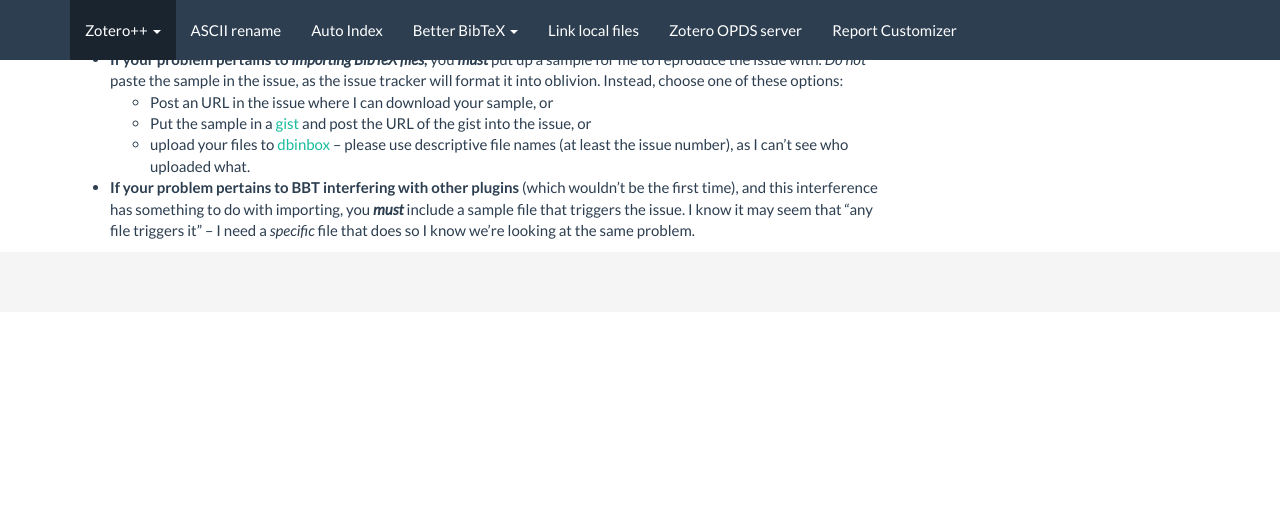
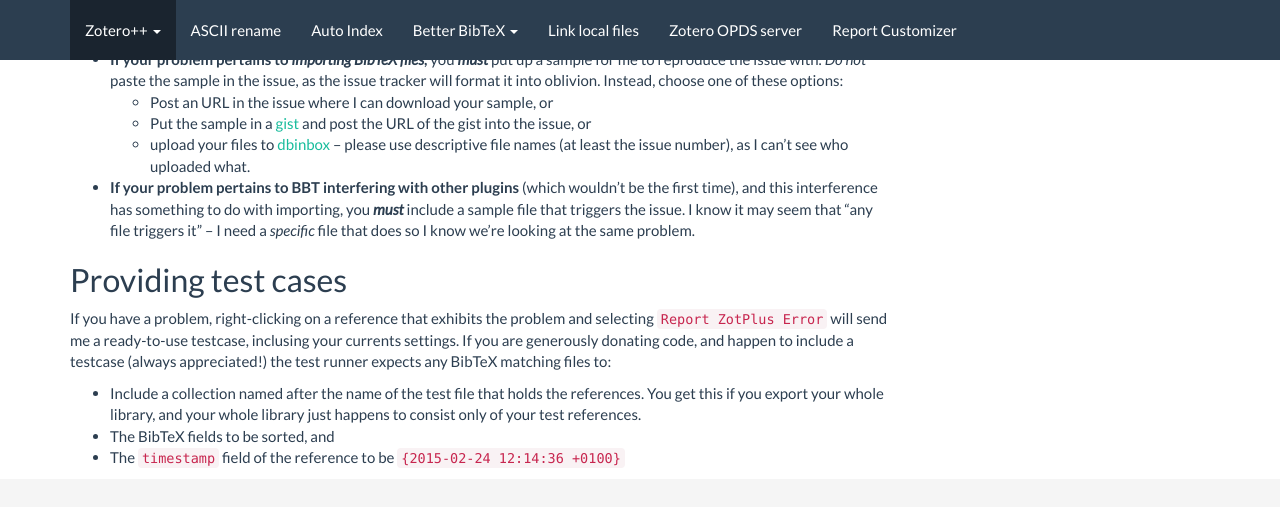
Before and after one commit to edwinksl/ZotPlus.github.io, a Jekyll site: the page built from support.md, in a window 1280 px wide and 900 px high, scrolled down 879 px. Shown: the top 507 px of the window. Built offline with Jekyll 4.4.1, drawn with Linux system fonts in a browser that asks for light colours; nearby versions of some CDN libraries.

Commit message:
ascii-rename 0.0.40 / auto-index 0.0.36 / better-bibtex 1.2.17 / debug-bridge 0.1.0 / link-local-files 0.0.9 / opds 0.0.10 / report-customizer 0.2.17

```diff
--- a/support.md
+++ b/support.md
@@ -59,3 +59,14 @@
 * **If your problem pertains to BBT interfering with other plugins** (which wouldn't be the first time), and this interference
   has something to do with importing, you ***must*** include a sample file that triggers the issue. I know it may seem
   that "any file triggers it" -- I need a *specific* file that does so I know we're looking at the same problem.
+
+## Providing test cases
+
+If you have a problem, right-clicking on a reference that exhibits the problem and selecting `Report ZotPlus Error` will send me a ready-to-use
+testcase, inclusing your currents settings. If you are generously donating code, and happen to include a testcase
+(always appreciated!) the test runner expects any BibTeX matching files to:
+
+* Include a collection named after the name of the test file that holds the references. You get this if you export your
+  whole library, and your whole library just happens to consist only of your test references.
+* The BibTeX fields to be sorted, and
+* The `timestamp` field of the reference to be `{2015-02-24 12:14:36 +0100}`
```
